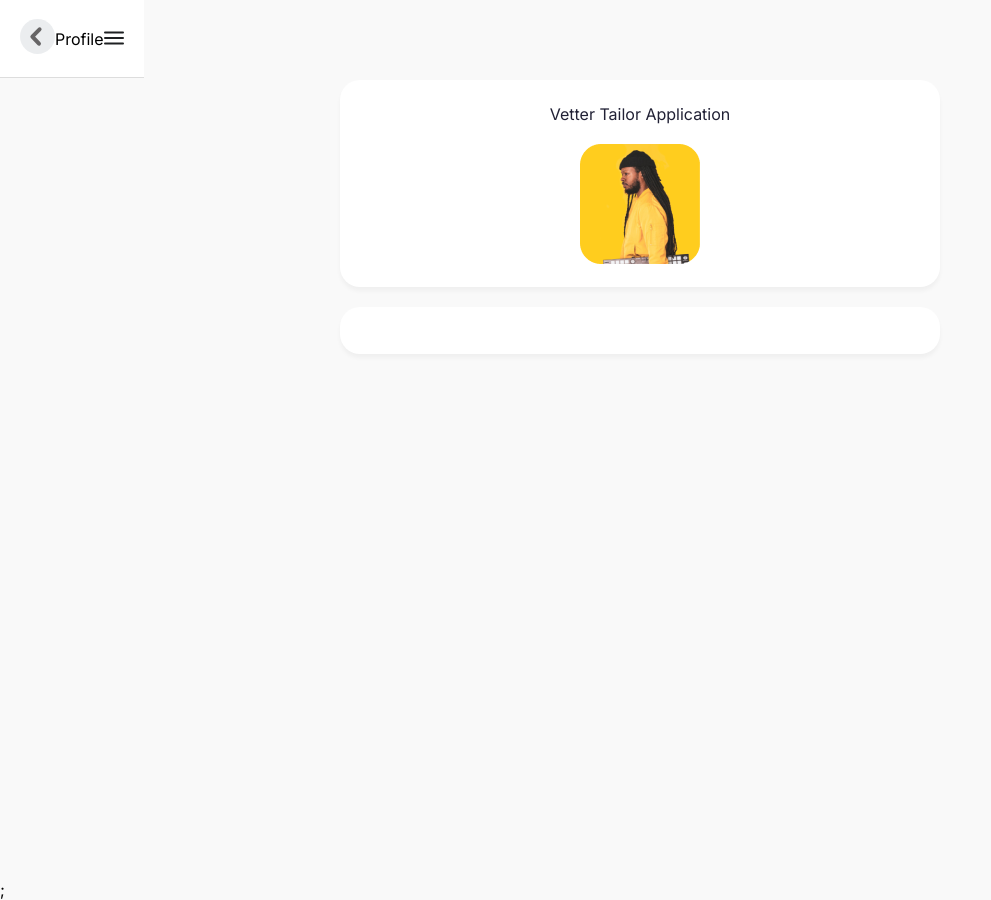
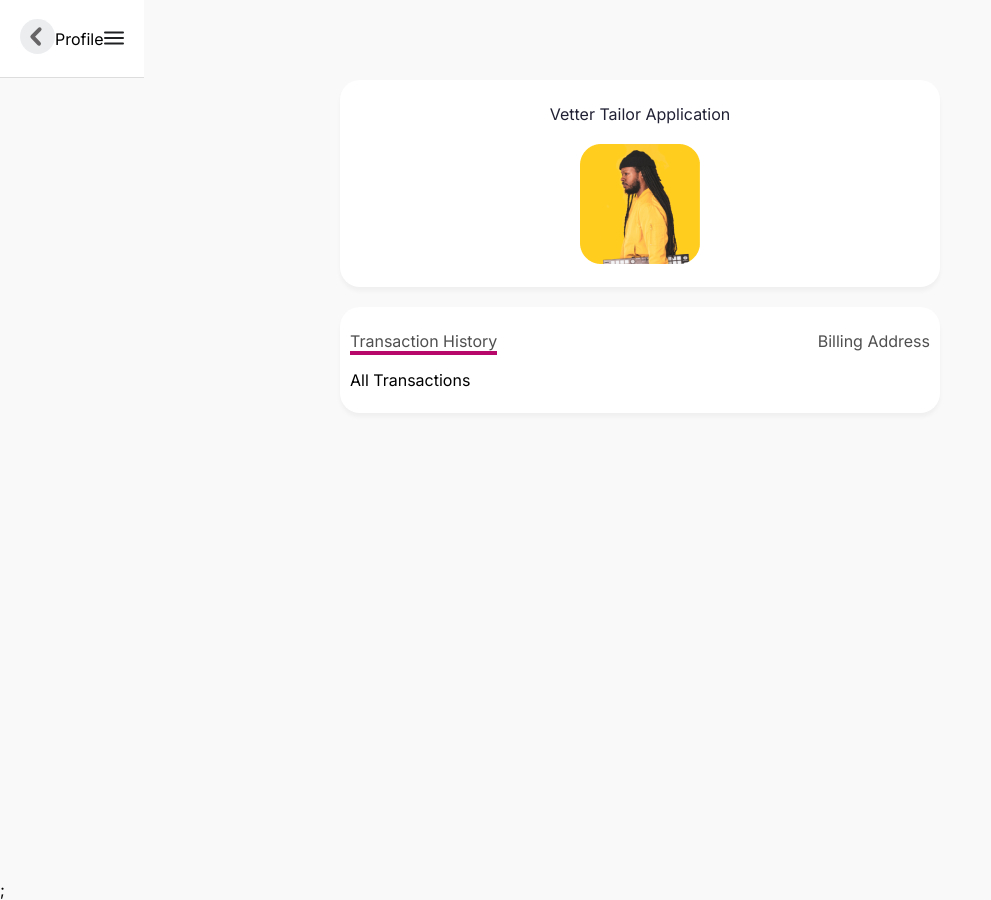
Before and after one commit to allindeveloper/vetted-tailor-application, a React (Create React App) app: page / in a window 1280 px wide. Shown: the whole page, without its empty margins (0-991 px from the left). Built offline with nearby package versions, Linux system fonts and the light colour scheme.

Commit message:
styling tabs

```diff
--- /dev/null
+++ b/src/components/ui/Tabs/Tabs.tsx
@@ -0,0 +1,43 @@
+import React from "react";
+import { TabsStyle } from "./TabsStyle";
+
+interface TabsProps {
+  leftTitle: string;
+  rightTitle: string;
+  leftComponent: JSX.Element;
+  rightComponent: JSX.Element;
+  selected: "left" | "right";
+  handleRightTabClick: () => void;
+  handleLeftTabClick: () => void;
+}
+export const Tabs: React.FC<TabsProps> = ({
+  leftComponent,
+  handleLeftTabClick,
+  handleRightTabClick,
+  rightComponent,
+  leftTitle,
+  selected,
+  rightTitle,
+}) => {
+  return (
+    <TabsStyle>
+      <div className="tabSection">
+        <div onClick={handleLeftTabClick} className="tabItem">
+          <label>{leftTitle}</label>
+          <div
+            className={`${selected === "left" ? "selected" : "notselected"}`}
+          />
+        </div>
+        <div onClick={handleRightTabClick} className="tabItem">
+          <label>{rightTitle}</label>
+          <div
+            className={`${selected === "right" ? "selected" : "notselected"}`}
+          />
+        </div>
+      </div>
+      <div className="tabContent">
+        {selected === "left" ? leftComponent : rightComponent}
+      </div>
+    </TabsStyle>
+  );
+};
--- /dev/null
+++ b/src/components/ui/Tabs/TabsStyle.tsx
@@ -0,0 +1,31 @@
+import styled from "styled-components";
+import { myTheme } from "../../../styles/theme";
+
+export const TabsStyle = styled.div`
+  & .tabSection {
+    display: flex;
+    justify-content: space-between;
+    align-items: center;
+    flex-direction: row;
+    & .tabItem {
+      color: ${(props) => props.theme.pallete.common.gray};
+      font-weight: 400;
+      font-size: 16px;
+    }
+    & .selected {
+      height: 4px;
+      background-color: ${(props) => props.theme.pallete.primary.main};
+    }
+    & .notselected {
+      height: 4px;
+      background-color: ${(props) => props.theme.pallete.common.white};
+    }
+  }
+  & .tabContent {
+    margin-top: 15px;
+  }
+`;
+
+TabsStyle.defaultProps = {
+  theme: myTheme,
+};
--- a/src/pages/Profile/Profile.tsx
+++ b/src/pages/Profile/Profile.tsx
@@ -1,14 +1,36 @@
 import PageContainer from "components/container/PageContainer/PageContainer";
-import React from "react";
+import React, { useState } from "react";
 import { Card } from "../../components/ui/Card/Card";
 import { Space } from "../../components/ui/Space/Space";
+import { Tabs } from "../../components/ui/Tabs/Tabs";
 
 const Profile = () => {
+  const [selected, setselected] = useState<"left" | "right">("left");
+  const handleLeftTabClick = () => {
+    setselected("left");
+  };
+
+  const handleRightTabClick = () => {
+    setselected("right");
+  };
   return (
     <PageContainer>
       <Card title={"Vetter Tailor Application"} />
       <Space top={20} />
-      <Card showImage={false} />
+      <Card
+        showImage={false}
+        customContent={
+          <Tabs
+            rightTitle="Billing Address"
+            leftTitle="Transaction History"
+            selected={selected}
+            handleLeftTabClick={handleLeftTabClick}
+            handleRightTabClick={handleRightTabClick}
+            leftComponent={<>All Transactions</>}
+            rightComponent={<>All Billing Address</>}
+          />
+        }
+      />
     </PageContainer>
   );
 };
```
